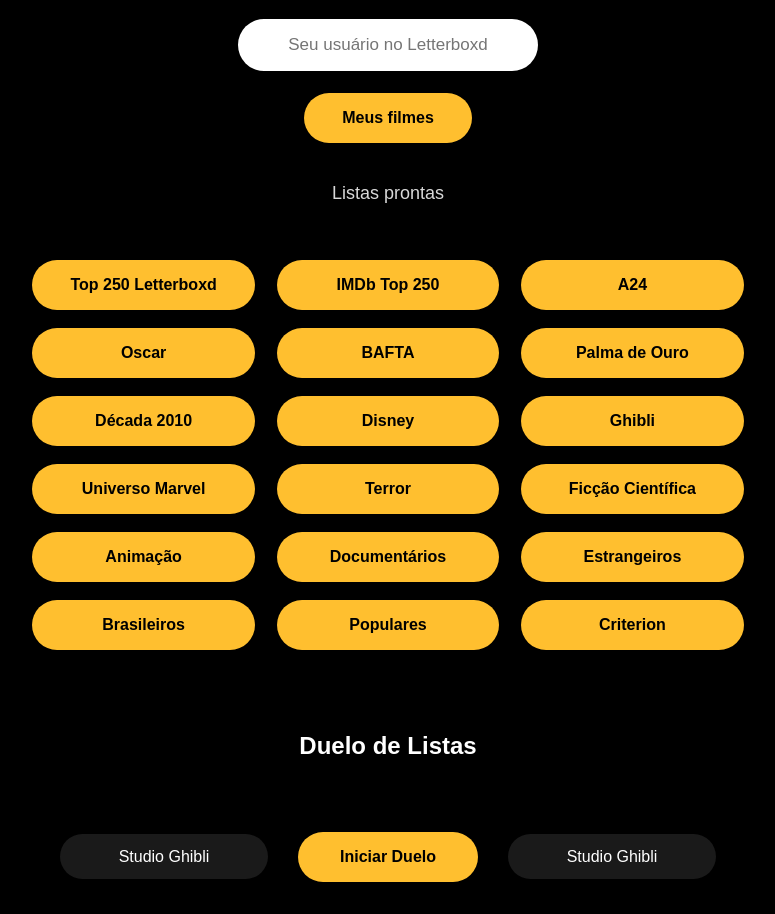
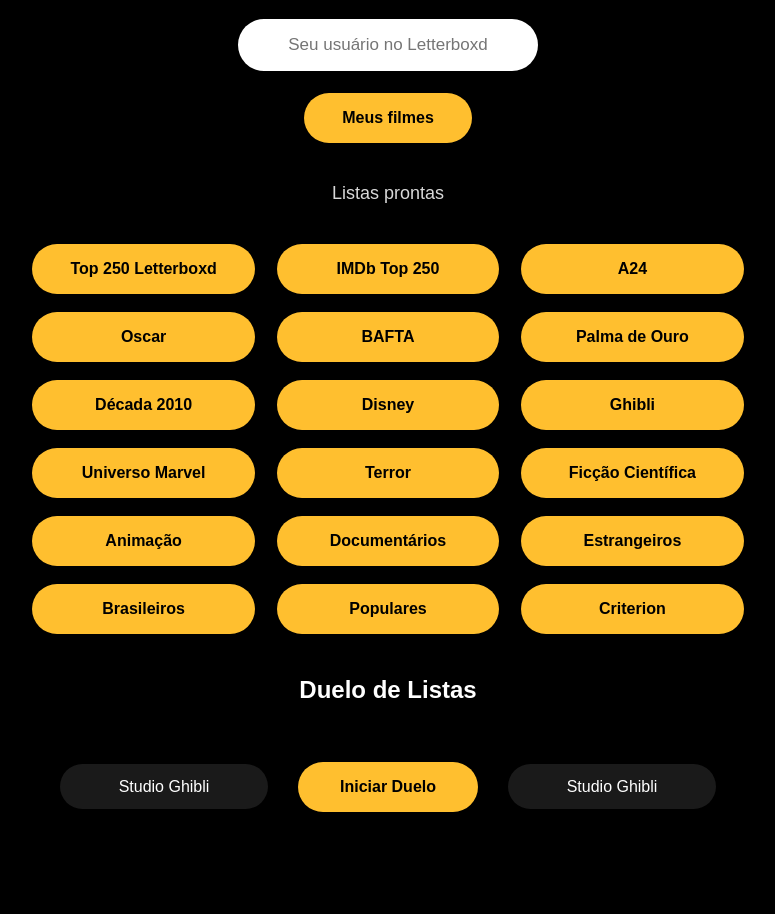
Before and after one commit to sabotag3x/test, a website: page public/index.html in a window 1280 px wide. Shown: the part 110-1024 px from the top of the page, without its empty margins (252-1027 px from the left). After the commit the page ends 954 px from the top, so only its background shows below. Drawn offline with Linux system fonts and the light colour scheme.

Commit message:
Update index.html

```diff
--- a/public/index.html
+++ b/public/index.html
@@ -66,7 +66,7 @@
   display:grid;
   grid-template-columns:repeat(3,1fr);
   gap:18px 22px;
-  margin-top:34px;
+  margin-top:18px;
   max-width:900px;
 }
 
@@ -278,7 +278,7 @@
   align-items:center;
   justify-content:center;
   gap:30px;
-  margin-top:30px;
+  margin-top:16px;
   flex-wrap:wrap;
 }
 
@@ -368,7 +368,7 @@
   <button onclick="startList('criterion')">Criterion</button>
 </div>
 
-<h2 style="margin-top:60px">Duelo de Listas</h2>
+<h2 style="margin-top:20px">Duelo de Listas</h2>
 
 <div class="versus-picker">
   <select id="listA">
```
